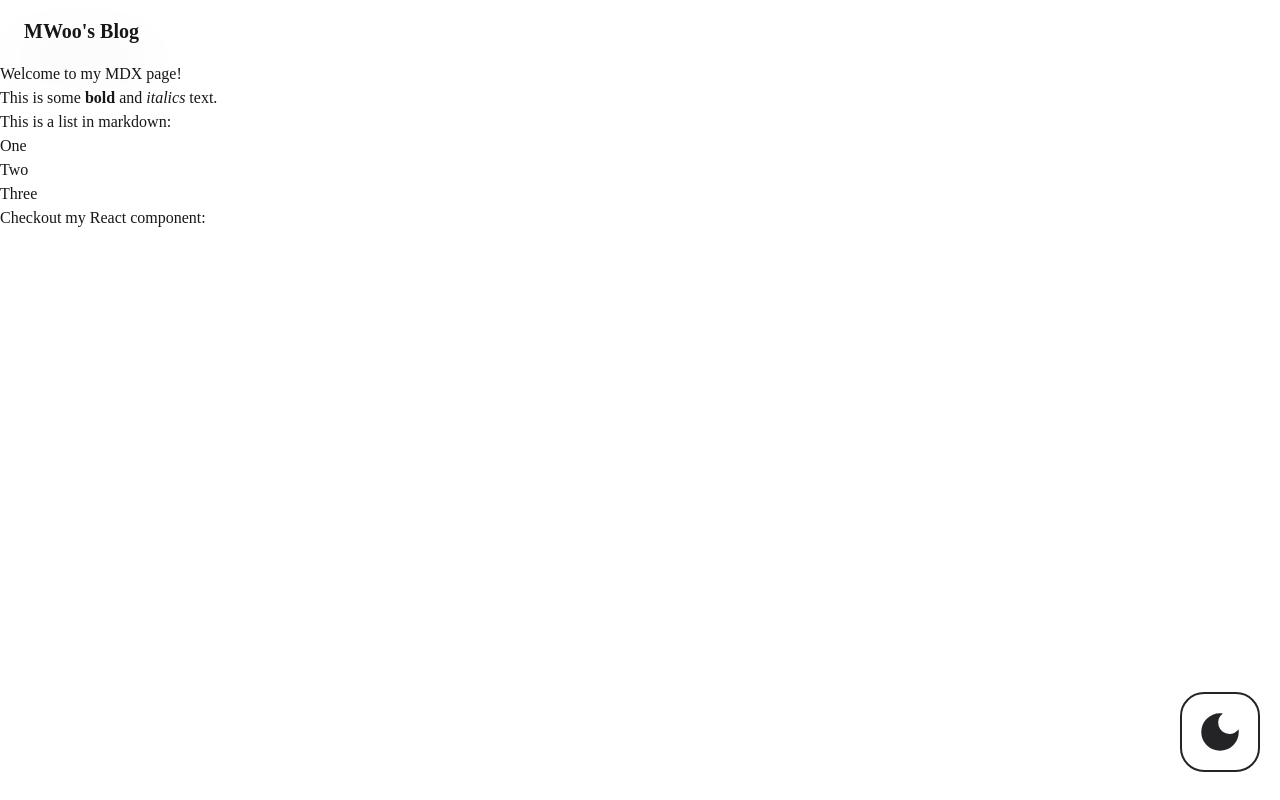
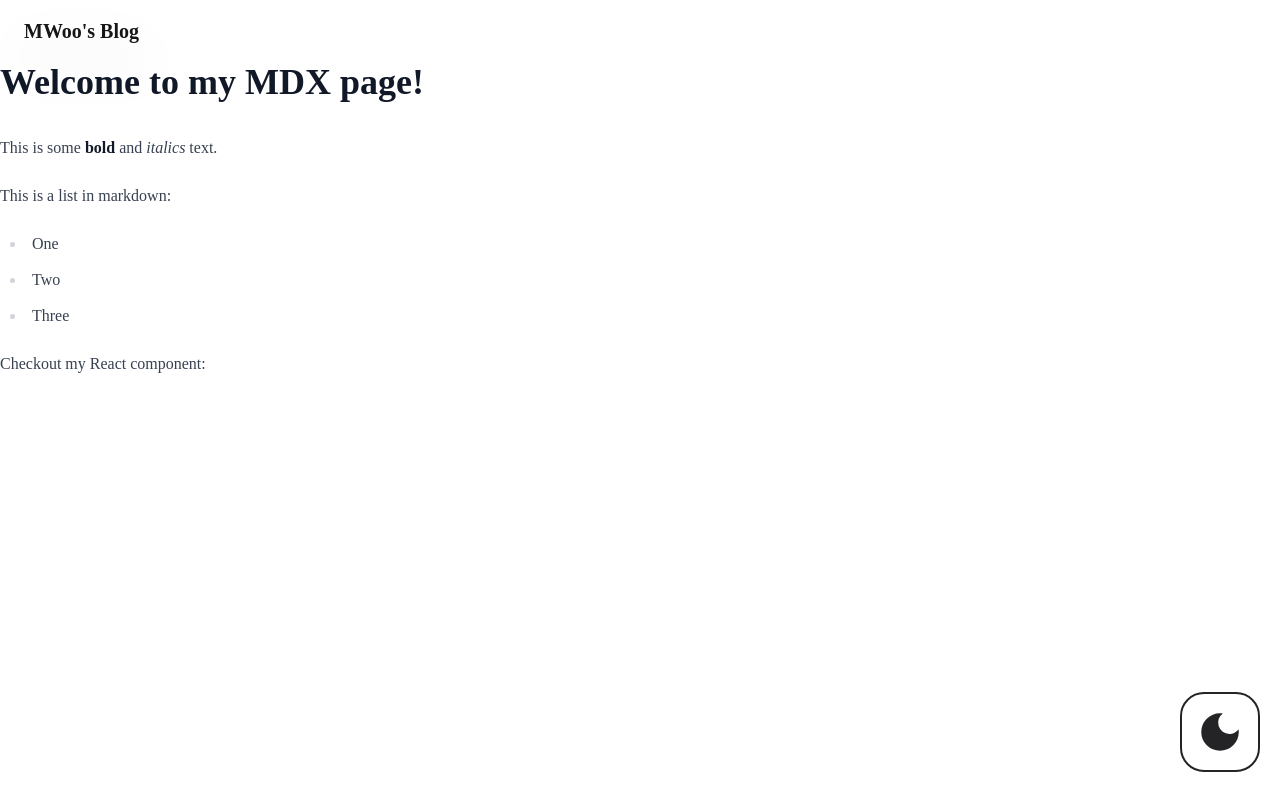
Before and after one commit to minwoo129/mwoosblog-fe, a Next.js app: page /blog/first in a window 1280 px wide. Built offline with nearby package versions, Linux system fonts and the light colour scheme; a web font is replaced by a local one.

Commit message:
feat: #17 @tailwindcss/typography 적용

```diff
--- a/package.json
+++ b/package.json
@@ -12,6 +12,7 @@
     "@mdx-js/loader": "^3.1.0",
     "@mdx-js/react": "^3.1.0",
     "@next/mdx": "^15.2.4",
+    "@tailwindcss/typography": "^0.5.16",
     "next": "15.1.7",
     "next-themes": "^0.4.4",
     "react": "^19.0.0",
--- /dev/null
+++ b/src/app/blog/(posts)/layout.tsx
@@ -0,0 +1,3 @@
+export default function Layout({children}: {children: React.ReactNode}) {
+  return <div className="prose dark:prose-invert">{children}</div>;
+}
--- a/tailwind.config.ts
+++ b/tailwind.config.ts
@@ -1,3 +1,4 @@
+/* eslint-disable @typescript-eslint/no-require-imports */
 import type {Config} from 'tailwindcss';
 
 export default {
@@ -18,5 +19,5 @@ export default {
       nanumround: ['NanumSquareRound'],
     },
   },
-  plugins: [],
+  plugins: [require('@tailwindcss/typography')],
 } satisfies Config;
```
Also changed, not shown: 1 other file (tests, documents, lock files or other folders).
